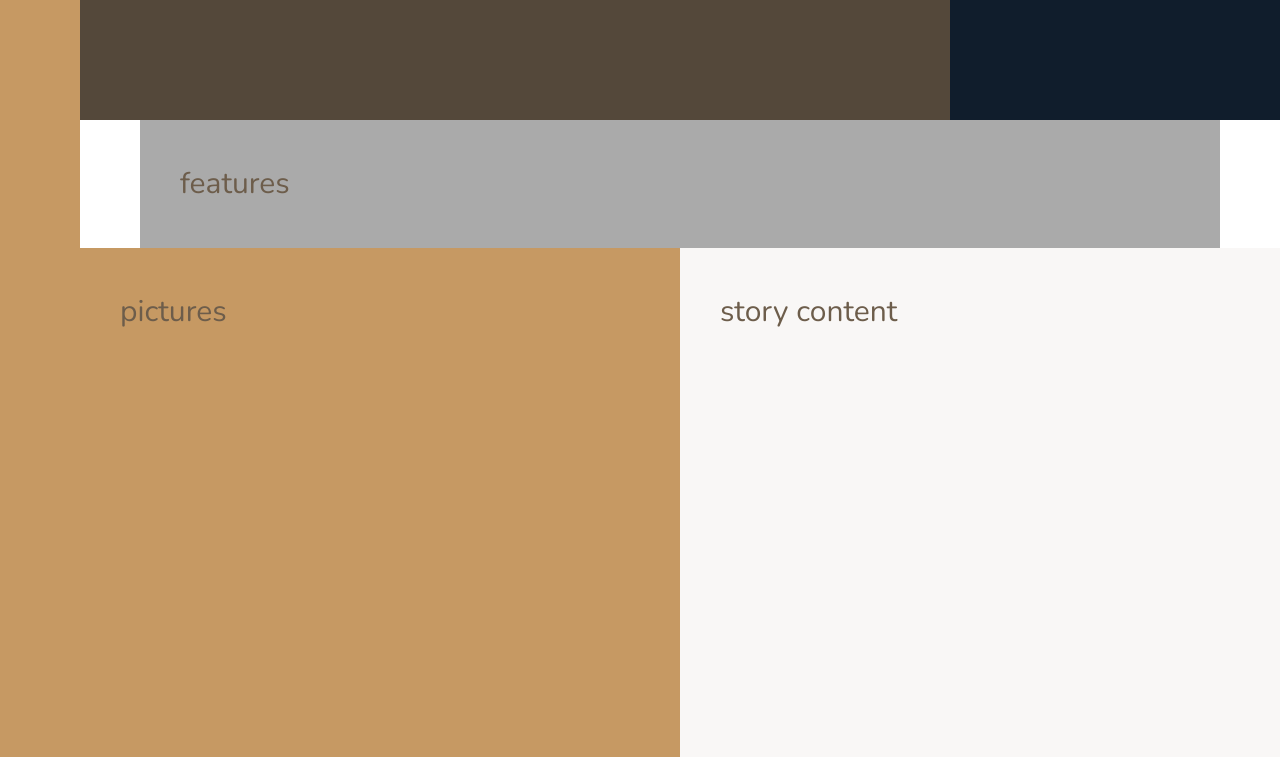
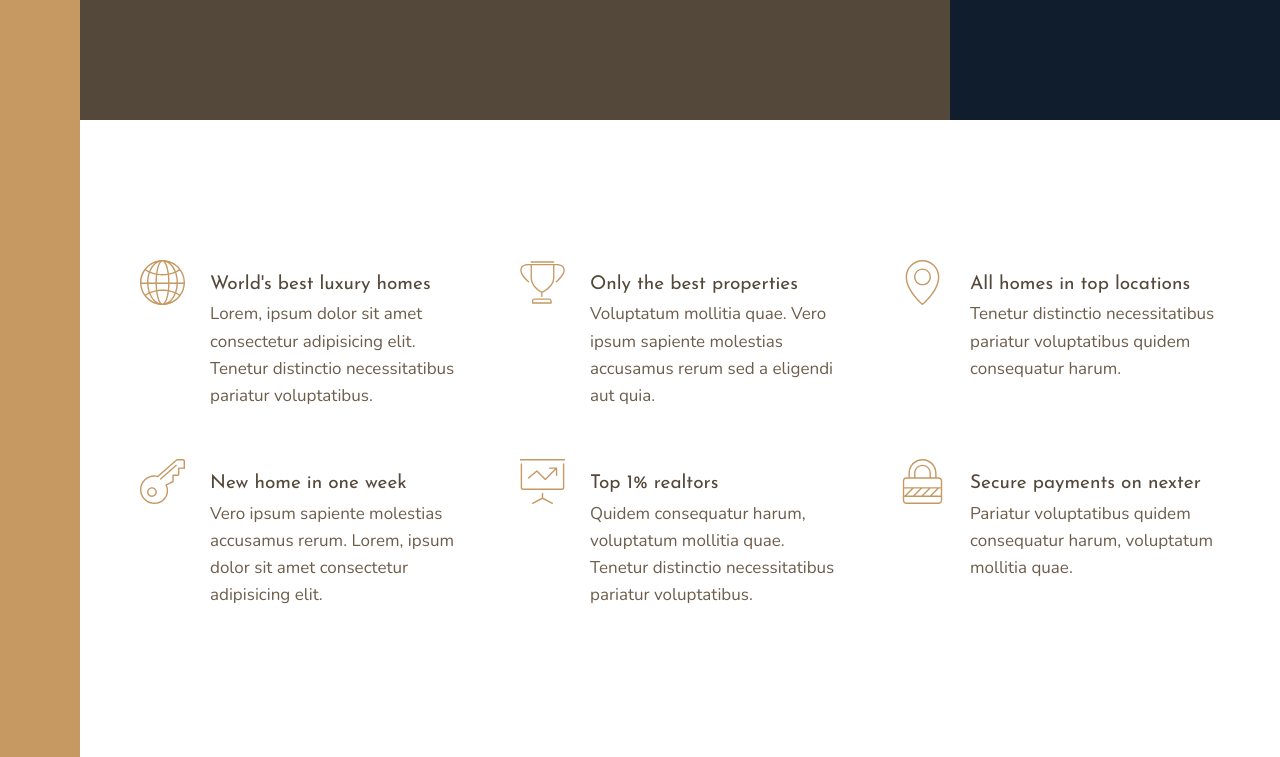
Before and after one commit to Terryd12345/advanced_css, a website: page Nexter/starter/index.html in a window 1280 px wide. Shown: the part 520-1277 px from the top of the page. Drawn offline with nearby package versions, Linux system fonts and the light colour scheme.

Commit message:
finished feature section

```diff
--- a/Nexter/starter/index.html
+++ b/Nexter/starter/index.html
@@ -28,7 +28,83 @@
     </div>
 
     <section class="features">
-      features
+      <div class="feature">
+        <svg class="feature__icon">
+          <use xlink:href="img/sprite.svg#icon-global"></use>
+        </svg>
+        <h4 class="heading-4 heading-4--dark">
+          World's best luxury homes
+        </h4>
+        <p class="feature__text">
+          Lorem, ipsum dolor sit amet consectetur adipisicing elit. Tenetur
+          distinctio necessitatibus pariatur voluptatibus.
+        </p>
+      </div>
+
+      <div class="feature">
+        <svg class="feature__icon">
+          <use xlink:href="img/sprite.svg#icon-trophy"></use>
+        </svg>
+        <h4 class="heading-4 heading-4--dark">
+          Only the best properties
+        </h4>
+        <p class="feature__text">
+          Voluptatum mollitia quae. Vero ipsum sapiente molestias accusamus
+          rerum sed a eligendi aut quia.
+        </p>
+      </div>
+
+      <div class="feature">
+        <svg class="feature__icon">
+          <use xlink:href="img/sprite.svg#icon-map-pin"></use>
+        </svg>
+        <h4 class="heading-4 heading-4--dark">
+          All homes in top locations
+        </h4>
+        <p class="feature__text">
+          Tenetur distinctio necessitatibus pariatur voluptatibus quidem
+          consequatur harum.
+        </p>
+      </div>
+
+      <div class="feature">
+        <svg class="feature__icon">
+          <use xlink:href="img/sprite.svg#icon-key"></use>
+        </svg>
+        <h4 class="heading-4 heading-4--dark">
+          New home in one week
+        </h4>
+        <p class="feature__text">
+          Vero ipsum sapiente molestias accusamus rerum. Lorem, ipsum dolor sit
+          amet consectetur adipisicing elit.
+        </p>
+      </div>
+
+      <div class="feature">
+        <svg class="feature__icon">
+          <use xlink:href="img/sprite.svg#icon-presentation"></use>
+        </svg>
+        <h4 class="heading-4 heading-4--dark">
+          Top 1% realtors
+        </h4>
+        <p class="feature__text">
+          Quidem consequatur harum, voluptatum mollitia quae. Tenetur distinctio
+          necessitatibus pariatur voluptatibus.
+        </p>
+      </div>
+
+      <div class="feature">
+        <svg class="feature__icon">
+          <use xlink:href="img/sprite.svg#icon-lock"></use>
+        </svg>
+        <h4 class="heading-4 heading-4--dark">
+          Secure payments on nexter
+        </h4>
+        <p class="feature__text">
+          Pariatur voluptatibus quidem consequatur harum, voluptatum mollitia
+          quae.
+        </p>
+      </div>
     </section>
 
     <div class="story__pictures">
--- a/Nexter/starter/sass/_base.scss
+++ b/Nexter/starter/sass/_base.scss
@@ -41,9 +41,4 @@
     [sidebar-start] 8rem [sidebar-end full-start] minmax(6rem, 1fr)
     [center-start] repeat(8, [col-start] minmax(min-content, 14rem) [col-end])
     [center-end] minmax(6rem, 1fr) [full-end];
-
-  & > * {
-    padding: 4rem;
-    font-size: 3rem;
-  }
 }
--- a/Nexter/starter/sass/_features.scss
+++ b/Nexter/starter/sass/_features.scss
@@ -1,5 +1,29 @@
 .features {
-  background-color: $color-grey-light-2;
   grid-column: center-start / center-end;
-  grid-row: 2 / 3;
+
+  margin: 15rem 0;
+
+  display: grid;
+  //grid-template-columns: repeat(3, 1fr);
+  grid-template-columns: repeat(auto-fit, minmax(25rem, 1fr));
+  grid-gap: 6rem;
+  align-items: start;
 }
+
+.feature {
+  display: grid;
+  grid-template-columns: min-content 1fr;
+  column-gap: 2.5rem;
+
+  &__icon {
+    fill: $color-primary;
+    width: 4.5rem;
+    height: 4.5rem;
+    grid-row: span 2;
+    transform: translateY(-1rem);
+  }
+
+  &__text {
+    font-size: 1.7rem;
+  }
+}
--- a/Nexter/starter/sass/_typography.scss
+++ b/Nexter/starter/sass/_typography.scss
@@ -0,0 +1,28 @@
+%heading {
+  font-family: $font-display;
+  font-weight: 400;
+}
+
+.heading-1 {
+  @extend %heading;
+}
+
+.heading-2 {
+  @extend %heading;
+}
+
+.heading-3 {
+  @extend %heading;
+}
+
+.heading-4 {
+  @extend %heading;
+  font-size: 1.9rem;
+
+  &--light {
+    color: $color-grey-light-1;
+  }
+  &--dark {
+    color: $color-grey-dark-1;
+  }
+}
```
Also changed, not shown: Nexter/starter/css/style.css.
